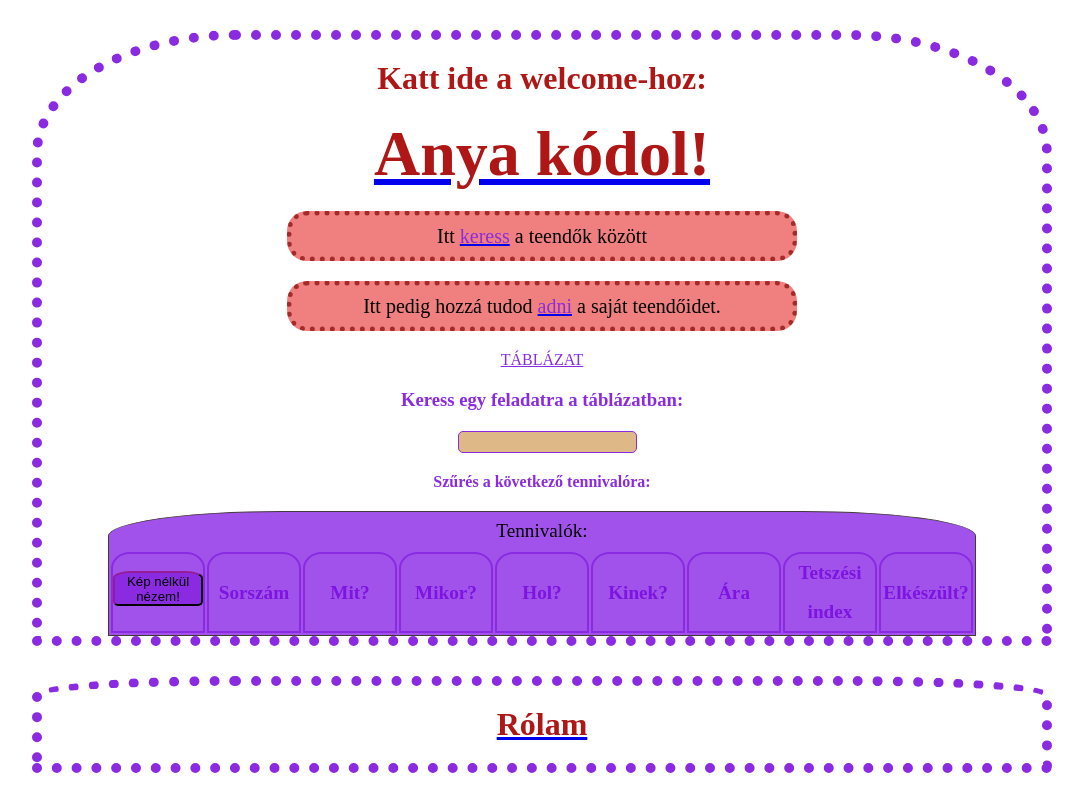
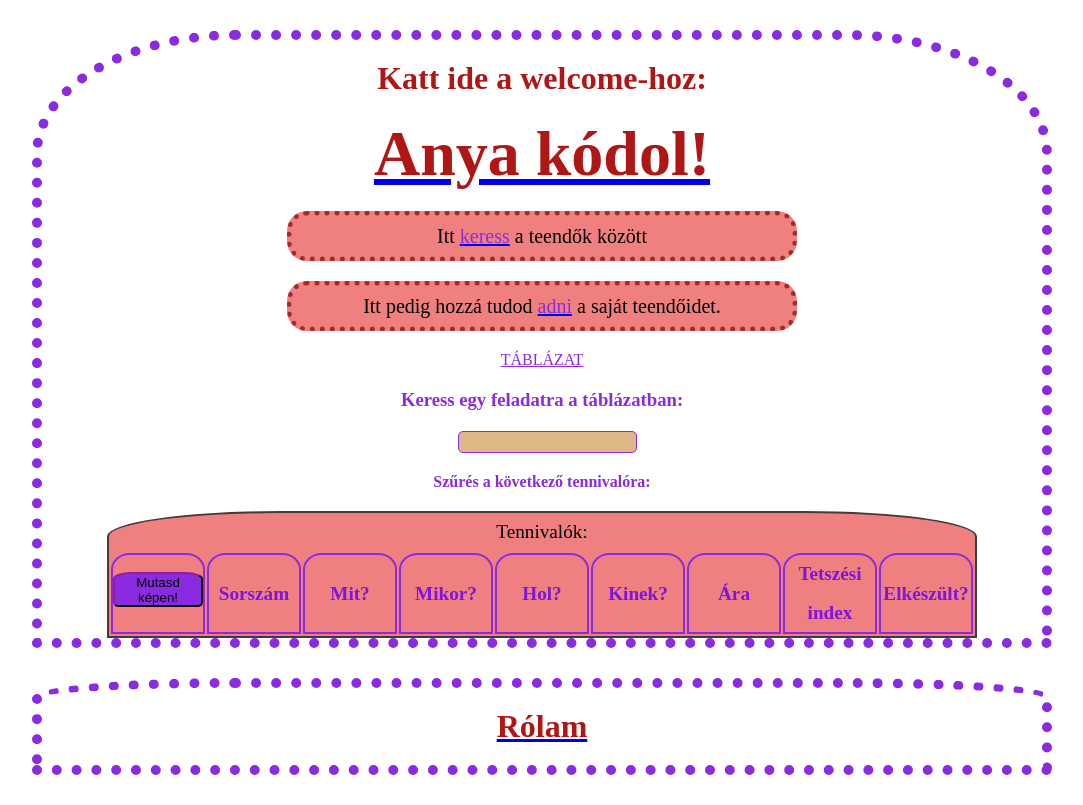
Before and after one commit to kaciga/apm-new, an Angular app: page /table in a window 1280 px wide. Shown: the whole page, without its empty margins (98-1181 px from the left). Built offline with nearby package versions, Linux system fonts and the light colour scheme.

Commit message:
positioned stars svg to center fixed css when thead&tbody~s width changed by showImage

```diff
--- a/src/app/components/stars/stars.component.css
+++ b/src/app/components/stars/stars.component.css
@@ -3,4 +3,5 @@
 }
 div {
     cursor: pointer;
+    padding: 8px;
 }
--- a/src/app/components/table/table.component.css
+++ b/src/app/components/table/table.component.css
@@ -4,9 +4,9 @@ table {
     align-items: center;
     flex-wrap: wrap;
 }
-thead, tr {
-    border: 1px solid rgb(68, 58, 58);
-    background-color: rgb(161, 82, 235, 1);
+thead, tr, td {
+    border: 2px solid rgb(68, 58, 58);
+    background-color: lightcoral;
     border-top-left-radius: 20%;
     border-top-right-radius: 20%;
 }
@@ -53,9 +53,9 @@ td > fa-icon {
     width: 30px;
     border-top-left-radius: 20%;
     border-top-right-radius: 20%;
+    align-items: center;
 }
-/* td, tbody {
-    border: 2px solid rgb(125, 20, 223);
-    border-top-left-radius: 20%;
-    border-top-right-radius: 20%;
-} */
+tbody {
+    width: 864px;
+    background-color: lightcoral;
+}
--- a/src/app/components/table/table.component.html
+++ b/src/app/components/table/table.component.html
@@ -23,9 +23,11 @@
           <thead>
             <span>Tennivalók:</span>
             <tr>
-              <th>
+              <th class="firstTh">
                 <button
-                (click)='toggleImage()'>
+                (click)='toggleImage()'
+                >
+          <!-- (click)="setTheadWidth()" -->
                   {{ showImage ? 'Kép nélkül nézem!' : 'Mutasd képen!'}}
                 </button>
               </th>
@@ -49,6 +51,7 @@
                   [src]='todo.imgUrl'
                   [style.width.px]='imageWidth'
                   [style.margin.px]='imageMargin'>
+                  <!-- (click)="setTheadWidth()"> itt állítom a képre kattintás után mi történjen-->
               </td>
 
               <td >
@@ -63,6 +66,7 @@
               <td>{{ todo.ar | currency: 'EUR': 'symbol'}}</td>
               <td><pm-stars
                 [rating]='todo.star'
+                [ngStyle]="{'text-align': 'center'}"
                 (ratingClicked)="onRatingClicked($event)"
                 ></pm-stars></td>
               <td *ngIf="todo.isDone">
--- a/src/app/components/table/table.component.ts
+++ b/src/app/components/table/table.component.ts
@@ -30,9 +30,9 @@ export class TableComponent implements OnInit {
   onNotify(message: string): void {}
   faCheck = faCheck;
   pageTitle = "Táblázat";
-  imageWidth = 200;
+  imageWidth = 90;
   imageMargin = 2;
-  showImage: boolean = true;
+  showImage: boolean = false;
   //listFilter: string = 'Mosdj meg!'
 
   private _listFilter = '';
@@ -66,6 +66,18 @@ export class TableComponent implements OnInit {
     this.showImage = !this.showImage;
   }
 
+  // setTheadWidth() {
+  //   if (this.showImage === true) {
+
+  //     return console.log("yes");
+
+  //   } else {
+  //     return console.log("no");
+
+  //   }
+  // }
+
+
   ngOnInit(): void {
     this.todos = this.todoService.getTodos();
     //this.listFilter = this.todos; hiba volt így kikommenteltem, nem engedte ezt a string volta miatt
```
